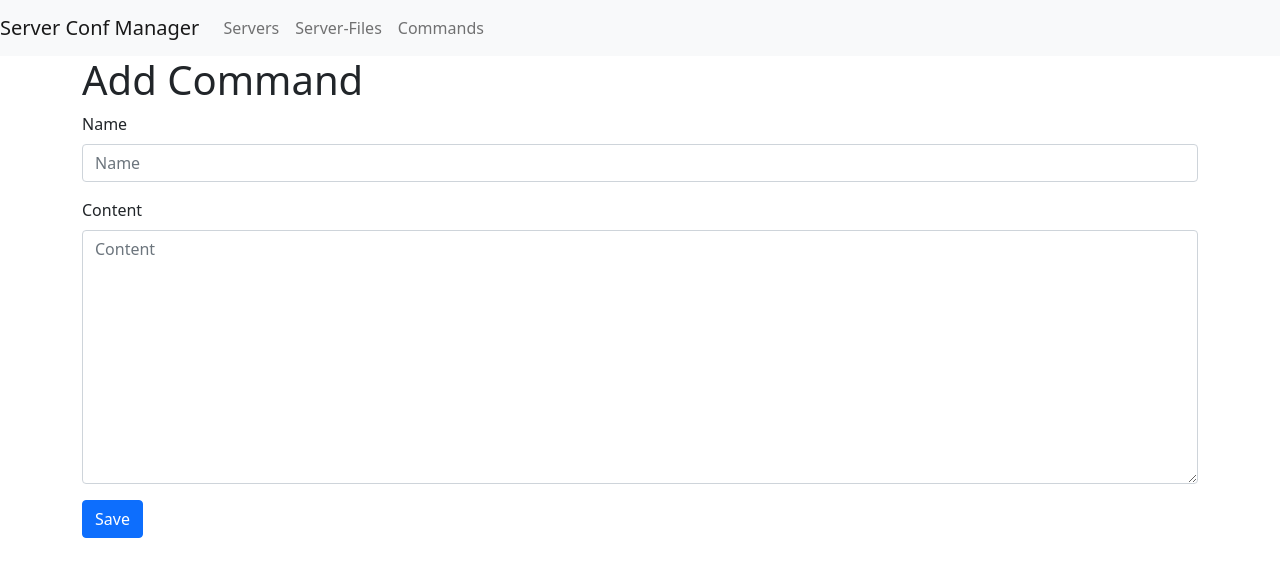
After one commit to hzzhenggt/game_server_config, a Django app: page /smr/command/add/ in a window 1280 px wide. The commit adds this page. Shown: the top 577 px of the page. Run offline with Django 3.2, Linux system fonts and the light colour scheme; some libraries are stand-ins or nearby versions.

Commit message:
完整commands第一个版本

```diff
--- a/game_server/forms.py
+++ b/game_server/forms.py
@@ -1,6 +1,5 @@
 from django import forms
-from .models import Server, ServerFile
-
+from .models import Command, Server, ServerFile
 
 
 class ServerFileForm(forms.ModelForm):
@@ -41,3 +40,16 @@ class ServerForm(forms.ModelForm):
         private_key_password = cleaned_data.get('private_key_password')
         if not password and not private_key:
             raise forms.ValidationError('Either password or private key must be provided.')
+
+
+
+
+
+class CommandForm(forms.ModelForm):
+    class Meta:
+        model = Command
+        fields = ('name', 'content')
+        widgets = {
+            'name': forms.TextInput(attrs={'class': 'form-control'}),
+            'content': forms.Textarea(attrs={'class': 'form-control'})
+        }
--- a/game_server/models.py
+++ b/game_server/models.py
@@ -37,3 +37,16 @@ class ServerFile(models.Model):
 
     def deploy_file(self, deploy_path):
         return save_file(self.server, deploy_path, self.content)
+
+
+
+class Command(models.Model):
+    name = models.CharField(max_length=100)
+    content = models.TextField()
+    created = models.DateTimeField(auto_now_add=True)
+    updated = models.DateTimeField(auto_now=True)
+    lastrun = models.DateTimeField(null=True, blank=True)
+    lastresult = models.TextField(null=True, blank=True)
+
+    def __str__(self):
+        return self.name
--- /dev/null
+++ b/game_server/templates/viewer/add_command.html
@@ -0,0 +1,11 @@
+<!-- add_command.html -->
+{% extends 'viewer/base.html' %}
+{% load django_bootstrap5 %}
+{% block content %}
+  <h1>Add Command</h1>
+  <form method="post">
+    {% csrf_token %}
+    {% bootstrap_form form %}
+    <button type="submit" class="btn btn-primary">Save</button>
+  </form>
+{% endblock %}
--- a/game_server/templates/viewer/base.html
+++ b/game_server/templates/viewer/base.html
@@ -28,7 +28,7 @@
                     <a class="nav-link" href="{% url 'server_file_list' %}">Server-Files</a>
                 </li>
                 <li class="nav-item {% if request.path|urlstartswith:'/command/' %} %}active{% endif %}">
-                    <a class="nav-link" href="{% url 'run_command' %}">Commands</a>
+                    <a class="nav-link" href="{% url 'commands' %}">Commands</a>
                 </li>
 
             </ul>
--- a/game_server/templates/viewer/server_file_compare.html
+++ b/game_server/templates/viewer/server_file_compare.html
@@ -1,4 +1,4 @@
-# server_file_compare.html
+<!-- server_file_compare.html -->
 {% extends 'viewer/base.html' %}
 
 {% block content %}
--- a/game_server/urls.py
+++ b/game_server/urls.py
@@ -11,7 +11,12 @@ urlpatterns = [
     path('get_file/', views.get_file, name='get_file'),
     path('save_file/', views.save_file, name='save_file'),
     path('upload/<int:pk>/', views.upload_file, name='server_upload'),
-    path('run_command/', views.run_command, name='run_command'),
+    path('commands/', views.commands, name='commands'),
+    path('command/add/', views.add_command, name='add_command'),
+    path('command/edit/<int:pk>/', views.edit_command, name='edit_command'),
+    path('command/delete/<int:pk>/', views.delete_command, name='delete_command'),
+    path('command/execute/', views.handle_execute_command, name='execute_command'),
+    path('command/run/<int:pk>/', views.run_command, name='run_command'),
     #path("file_detail/<int:pk>/<str:path>/", views.file_detail, name='file_detail'),
     path('file/<int:pk>/', views.server_file_detail, name='server_file_detail'),
     #path('file/<int:pk>/', views.ServerFileDetailView.as_view(), name='server_file_detail'),
--- a/game_server/utils.py
+++ b/game_server/utils.py
@@ -1,3 +1,4 @@
+import typing
 import paramiko
 from paramiko.ssh_exception import AuthenticationException, SSHException
 import yaml
@@ -44,11 +45,12 @@ def get_file(server, path):
     ssh = ssh_connect(server)
     if ssh is None:
         return None
-
     sftp = ssh.open_sftp()
+    print(f"path: {server.name} - {server.host}:{server.port} {path}")
     try:
         file = sftp.file(path)
         data = file.read().decode("utf-8")
+        print(f"data: {data}")
     except IOError:
         data = None
     sftp.close()
--- a/game_server/views.py
+++ b/game_server/views.py
@@ -1,24 +1,25 @@
-import difflib
+
 from django.shortcuts import render, redirect, get_object_or_404
-from django.http import JsonResponse, HttpResponse
+from django.http import JsonResponse, HttpResponse, HttpResponseRedirect
 from django.views.decorators.csrf import csrf_exempt
 from django.contrib import messages
-from django.http import HttpResponseRedirect
 from django.urls import reverse, reverse_lazy
 from django.views.generic.edit import DeleteView
 from django.views.generic.detail import DetailView
-
 from django.utils.html import escape
 from django.utils.datastructures import MultiValueDictKeyError
 from django.db.models import Q
 
-from .models import Server, ServerFile
-from .forms import ServerForm, ServerFileForm
+from .models import Command, Server, ServerFile
+from .forms import CommandForm, ServerForm, ServerFileForm
 from .utils import ssh_connect, list_files, get_file, save_file, execute_command
+
 import os
+import difflib
 import pygments
 from pygments.lexers import get_lexer_for_filename
 from pygments.formatters import HtmlFormatter
+
 
 def server_list(request):
     servers = Server.objects.all()
@@ -85,10 +86,10 @@ def server_file_detail(request, pk):
         content = server_file.content
         if content is None:
             content = ''
-        else:
-            lexer = get_lexer_for_filename(server_file.name)
-            formatter = HtmlFormatter(style='colorful')
-            content = pygments.highlight(content, lexer, formatter)
+        # else:
+        #     lexer = get_lexer_for_filename(server_file.name)
+        #     formatter = HtmlFormatter(style='colorful')
+        #     content = pygments.highlight(content, lexer, formatter)
         return render(request, 'viewer/server_file_detail.html', {'file': server_file, 'content': content})
 # class ServerFileDetailView(DetailView):
 #     model = ServerFile
@@ -215,6 +216,58 @@ def file_edit(request, pk):
     return render(request, 'viewer/file_edit.html', {'file': server_file, 'file_content': file_content})
 
 
+
+
+def command_list(request):
+    commands = Command.objects.all()
+    servers = Server.objects.all()
+    return render(request, 'viewer/commands.html', {'commands': commands, 'servers': servers})
+
+
+
+def add_command(request):
+    if request.method == 'POST':
+        form = CommandForm(request.POST)
+        if form.is_valid():
+            form.save()
+            messages.success(request, 'Command added successfully.')
+            return redirect('commands')
+    else:
+        form = CommandForm()
+    return render(request, 'viewer/add_command.html', {'form': form})
+
+
+def edit_command(request, pk):
+    command = get_object_or_404(Command, pk=pk)
+    if request.method == 'POST':
+        form = CommandForm(request.POST, instance=command)
+        if form.is_valid():
+            form.save()
+            return redirect('commands')
+    else:
+        form = CommandForm(instance=command)
+    return render(request, 'viewer/edit_command.html', {'form': form, 'command': command})
+
+
+def delete_command(request, pk):
+    command = get_object_or_404(Command, pk=pk)
+    command.delete()
+    return redirect('commands')
+
+
+@csrf_exempt
+def handle_execute_command(request):
+    if request.method == 'POST':
+        content = request.POST['command']
+        server_id = request.POST['server']
+        server = get_object_or_404(Server, pk=server_id)
+        output, error = execute_command(server, content)
+        return JsonResponse({'output': output, 'error': error}, safe=False, json_dumps_params={'ensure_ascii': False})
+
+
+def commands(request):
+    return command_list(request)
+
 @csrf_exempt
 def run_command(request, pk):
     server = get_object_or_404(Server, pk=pk)
```
Also changed, not shown: game_server/templates/viewer/commands.html (added, +74 -0 lines), game_server/templates/viewer/edit_command.html (added, +14 -0 lines), game_server/migrations/0005_command.py (added), game_server/templates/viewer/upload_file.html (renamed from game_server/upload_file.html).
